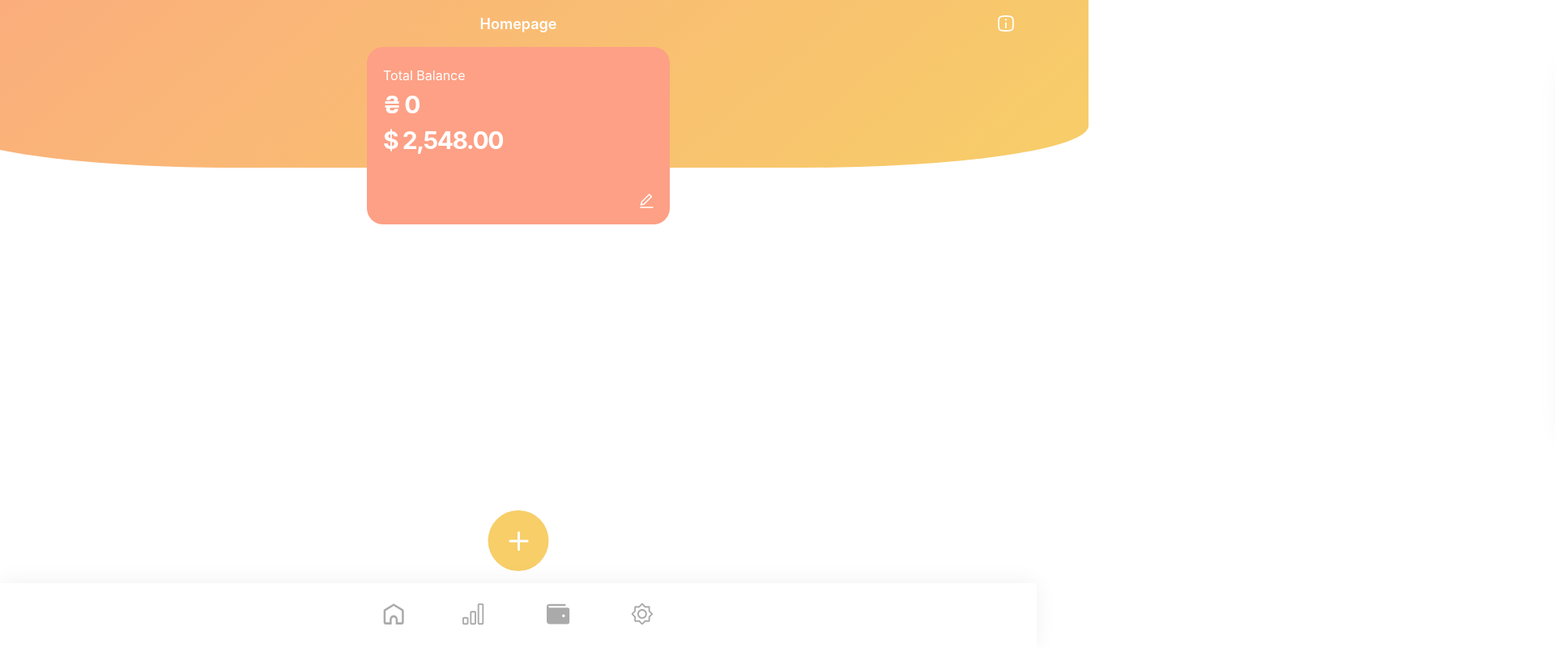
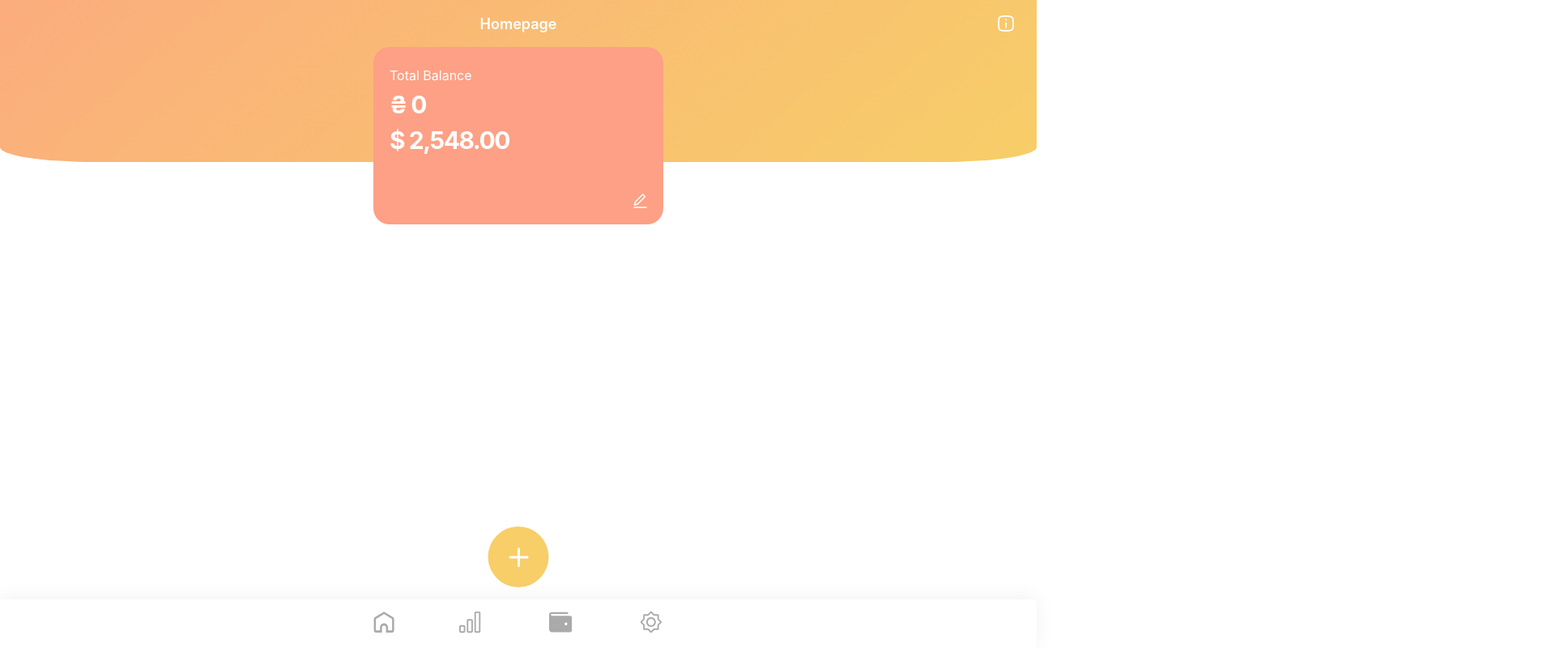
Before and after one commit to emmabaka/wallet, a Next.js app: page / in a window 1280 px wide. Shown: the top 800 px of the page at 81% size, 1920 px wide, since content can reach past the window. Built offline with nearby package versions, Linux system fonts and the light colour scheme; no server answers; the database is empty; sample sign-in values are in the browser's storage.

Commit message:
refactor: update styles

```diff
--- a/src/app/globals.scss
+++ b/src/app/globals.scss
@@ -2,6 +2,8 @@
   box-sizing: border-box;
   padding: 0;
   margin: 0;
+  cursor: default;
+  // border: 1px solid red;
 }
 
 body {
@@ -9,6 +11,12 @@ body {
   color: white;
   background-color: white;
   overflow-x: hidden;
+  -webkit-text-size-adjust: none;
+  touch-action: pan-x pan-y;
+
+  &::-webkit-scrollbar {
+    display: none;
+  }
 }
 
 h1,
@@ -31,8 +39,12 @@ ul {
 }
 
 button {
+  cursor: default;
   font: inherit;
-  cursor: pointer;
+}
+
+a {
+  cursor: default;
 }
 
 .container {
@@ -41,11 +53,12 @@ button {
 }
 
 .box {
-  width: 358px;
+  max-width: 358px;
+  width: 100%;
   min-height: 337px;
   margin: 0 auto;
   padding: 32px 20px;
   background-color: white;
   border-radius: 20px;
-  box-shadow: 0px 22px 35px 0px rgba(0, 0, 0, 0.08);
+  box-shadow: 0px 3px 20px 0px rgba(0, 0, 0, 0.08);
 }
--- a/src/app/layout.tsx
+++ b/src/app/layout.tsx
@@ -5,6 +5,8 @@ import "./globals.scss";
 export const metadata: Metadata = {
   title: "Wallet",
   description: "Generated by create next app",
+  viewport:
+    "width=device-width, initial-scale=1, user-scalable=no, maximum-scale=1.0",
 };
 
 export default function RootLayout({
--- a/src/components/AddExpenseButton/AddExpenseButton.module.scss
+++ b/src/components/AddExpenseButton/AddExpenseButton.module.scss
@@ -1,6 +1,6 @@
 .button {
   position: absolute;
-  bottom: 95px;
+  bottom: 75px;
   left: 50%;
   transform: translateX(-50%);
   display: flex;
@@ -11,4 +11,10 @@
   background-color: #f7ce68;
   border: none;
   border-radius: 50%;
+  transition: width 0.3s ease, height 0.3s ease;
+
+  &.addExpense {
+    width: 55px;
+    height: 55px;
+  }
 }
--- a/src/components/AddExpenseButton/AddExpenseButton.tsx
+++ b/src/components/AddExpenseButton/AddExpenseButton.tsx
@@ -1,3 +1,4 @@
+import clsx from "clsx";
 import { AddSVG, DoneSVG } from "../svgs/svgs";
 import s from "./AddExpenseButton.module.scss";
 
@@ -13,7 +14,10 @@ const AddExpenseButton = ({
   };
 
   return (
-    <button className={s.button} onClick={handleClick}>
+    <button
+      className={clsx(s.button, { [s.addExpense]: addExpense })}
+      onClick={handleClick}
+    >
       {addExpense ? <DoneSVG /> : <AddSVG />}
     </button>
   );
--- a/src/components/AddExpenseForm/AddExpenseForm.module.scss
+++ b/src/components/AddExpenseForm/AddExpenseForm.module.scss
@@ -6,6 +6,7 @@
   display: flex;
   flex-direction: column;
   gap: 22px;
+  width: 95%;
   transition: all ease 300ms;
 }
 
@@ -42,7 +43,7 @@
   width: 100%;
   padding: 16px;
   color: #666;
-  font-size: 16px;
+  font-size: 14px;
   font-weight: 500;
   line-height: normal;
   letter-spacing: -0.14px;
@@ -112,18 +113,25 @@
 }
 
 .date {
+  width: 100%;
+  appearance: none; /* Disable default styling */
   padding-top: 12px;
+  height: 50px;
   padding-bottom: 12px;
 
   &::-webkit-datetime-edit-fields-wrapper {
     display: none;
   }
+
+  &::-webkit-date-and-time-value {
+    display: none;
+  }
+
   &::-webkit-calendar-picker-indicator {
     background-image: url("../../../public/calendar.svg");
     background-size: cover;
     width: 20px;
     height: 20px;
-    cursor: pointer;
   }
 
   &:focus {
--- a/src/components/Card/Card.module.scss
+++ b/src/components/Card/Card.module.scss
@@ -1,18 +1,20 @@
-.card {
-  width: 374px;
-  min-height: 201px;
-  padding: 25px 20px 16px;
-  margin-bottom: 32px;
-  border-radius: 20px;
-  background: #fda085;
-}
-
 .wrap {
   position: absolute;
   top: 0;
   left: 50%;
   transform: translateX(-50%);
+  width: 95%;
   transition: all ease 300ms;
+}
+
+.card {
+  width: 100%;
+  min-height: 201px;
+  padding: 25px 20px 16px;
+  max-width: 358px;
+  border-radius: 20px;
+  margin: 0 auto 32px;
+  background: #fda085;
 }
 
 .hidden {
--- a/src/components/Header/Header.module.scss
+++ b/src/components/Header/Header.module.scss
@@ -7,12 +7,13 @@
     content: "";
     position: absolute;
     top: 0;
-    left: -5%;
-    width: 110%;
-    height: 207px;
+    left: 0;
+    width: 100%;
+    height: 200px;
     z-index: -1;
-    border-bottom-left-radius: 25%;
-    border-bottom-right-radius: 25%;
+
+    border-radius: 0px 0px 130px 130px/200px 0 20px 20px;
+
     background: linear-gradient(139deg, #fbab7e -4.35%, #f7ce68 100.15%);
   }
 }
--- a/src/components/Home/Home.module.scss
+++ b/src/components/Home/Home.module.scss
@@ -1,3 +1,11 @@
 .wrap {
   position: relative;
+  overflow: hidden;
+  min-height: 300px;
+  max-height: 300px;
+
+  &.addExpense {
+    min-height: 476px;
+    max-height: 476px;
+  }
 }
--- a/src/components/Home/Home.tsx
+++ b/src/components/Home/Home.tsx
@@ -3,6 +3,7 @@ import AddExpenseButton from "../AddExpenseButton/AddExpenseButton";
 import AddExpenseForm from "../AddExpenseForm/AddExpenseForm";
 import Card from "../Card/Card";
 import s from "./Home.module.scss";
+import clsx from "clsx";
 
 const Home = () => {
   const [addExpense, setAddExpense] = useState<boolean>(false);
@@ -10,9 +11,10 @@ const Home = () => {
 
   return (
     <>
-      <div className={s.wrap}>
+      <div
+        className={clsx("container", s.wrap, { [s.addExpense]: addExpense })}
+      >
         <Card
-
           addExpense={addExpense}
           balance={balance}
           setBalance={setBalance}
--- a/src/components/Navigation/Navigation.module.scss
+++ b/src/components/Navigation/Navigation.module.scss
@@ -3,7 +3,7 @@
   bottom: 0;
   right: 0;
   width: 100%;
-  height: 80px;
+  height: 60px;
   box-shadow: 0px -2px 25px 0px rgba(0, 0, 0, 0.06);
   background-color: white;
 
@@ -18,10 +18,11 @@
 
 .navList {
   display: flex;
-  gap: 70px;
   align-items: center;
-  justify-content: center;
+  justify-content: space-between;
   height: 100%;
+  max-width: 358px;
+  margin: 0 auto;
 }
 
 .link {
--- a/src/components/UpdateTotalCard/UpdateTotalCard.module.scss
+++ b/src/components/UpdateTotalCard/UpdateTotalCard.module.scss
@@ -19,7 +19,7 @@
   width: 100%;
   padding: 13px 16px 13px 28px;
   color: #666;
-  font-size: 14px;
+  font-size: 16px;
   font-weight: 500;
   line-height: normal;
   letter-spacing: -0.14px;
```
Also changed, not shown: src/components/StatisticList/StatisticList.module.scss (+1 -6 lines), public/gradient.svg (added).
